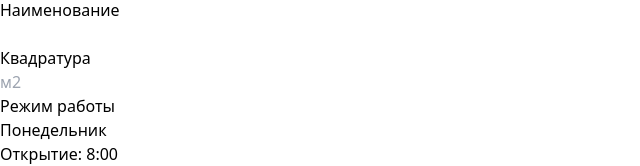
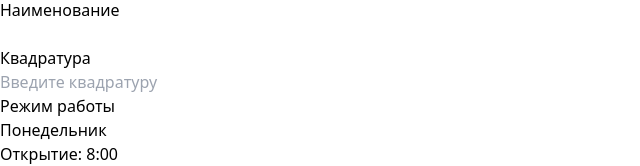
Before and after one commit to mamuranumonovna/Billz_Exam_7, a React (Vite) app: page /magazin/magazin in a window 1280 px wide. Shown: the part 433-599 px from the top of the page, without its empty margins (0-640 px from the left). Built offline with nearby package versions, Linux system fonts and the light colour scheme.

Commit message:
dark mode

```diff
--- a/src/pages/Magazin.jsx
+++ b/src/pages/Magazin.jsx
@@ -14,7 +14,7 @@ export default function Magazin() {
       <div className='flex items-center gap-8 relative mt-9 mb-9 '>
       <form >
         <img src={search} alt="search" className='absolute left-4 top-[19px]' />
-        <input className='px-11 py-4 rounded-s-2xl rounded-e-2xl  bg-slate-50 focus:outline-none placeholder:font-semibold w-[890px]'
+        <input className={`px-11 py-4 rounded-s-2xl rounded-e-2xl   focus:outline-none placeholder:font-semibold w-[890px] ${theme==='dark' ? 'bg-gray-700':'bg-slate-50'} `}
         type="text"
         name='search'
         placeholder='Название магазина'
--- a/src/pages/StoreRivera.jsx
+++ b/src/pages/StoreRivera.jsx
@@ -28,8 +28,7 @@ export default function StoreRivera() {
         setStore,
         store,
         handleSave,
-        setList,
-        list
+        theme
 
 }=useGlobalContext()
 
@@ -42,11 +41,11 @@ export default function StoreRivera() {
             <button onClick={addPage2} className='px-3.5 py-2.5 bg-slate-100 border rounded-full'>
             <img  src={leftIcon} />
             </button>
-            <h1 className='font-semibold text-4xl'><span className='text-gray-200 '>Магазин</span> Store Riviera</h1>
+            <h1 className={`font-semibold text-4xl ${theme==='dark'?'text-white':'text-black'}`}><span className={`${theme==='dark'?'text-gray-50':'text-gray-300'}`}>Магазин</span> Store Riviera</h1>
             </div>
             <div className='flex gap-4'>
-            <button className='px-5 py-4 bg-slate-100 rounded-s-2xl rounded-e-2xl text-gray-400 font-semibold'>Сбросить</button>
-            <button onClick={handleSave} className='px-5 py-4 bg-slate-100 rounded-s-2xl rounded-e-2xl text-gray-400 font-semibold'>Сохранить</button>
+            <button className={`${theme==='dark' ? 'bg-gray-700':'bg-slate-100'} px-5 py-4  rounded-s-2xl rounded-e-2xl text-gray-400 font-semibold`}>Сбросить</button>
+            <button onClick={handleSave} className={`px-5 py-4 bg-slate-100 rounded-s-2xl rounded-e-2xl text-gray-400 font-semibold ${theme==='dark' ? 'bg-gray-700':'bg-slate-100'}`}>Сохранить</button>
             </div>
         </div>
         <hr />
@@ -58,7 +57,7 @@ export default function StoreRivera() {
                 <div className='flex gap-9 text-xl'>
                   <div className=''>
                     <h1 className='text-gray-500 font-semibold'>Наименование</h1>
-                    <input type="text"  className='focus:outline-none mt-3 px-8 w-[410px] border hover:border-blue-600 py-4 rounded-s-2xl rounded-e-2xl bg-slate-100'
+                    <input type="text"  className={`focus:outline-none mt-3 px-8 w-[410px] border hover:border-blue-600 py-4 rounded-s-2xl rounded-e-2xl bg-slate-100 ${theme==='dark' ? 'bg-gray-700':'bg-slate-100'} `}
                     name='store'
                     value={store}
                     onChange={(e)=>{setStore(e.target.value)}}
@@ -66,9 +65,9 @@ export default function StoreRivera() {
                   </div>
                   <div className=''>
                     <h1 className='text-gray-500 font-semibold'>Квадратура</h1>
-                    <input className='focus:outline-none border hover:border-blue-600 mt-3 px-8 w-[410px] py-4 rounded-s-2xl rounded-e-2xl bg-slate-100 placeholder:text-right'
+                    <input className={`focus:outline-none border hover:border-blue-600 mt-3 px-8 w-[410px] py-4 rounded-s-2xl rounded-e-2xl bg-slate-100 placeholder:text-right ${theme==='dark' ? 'bg-gray-700':'bg-slate-100'}`}
                      type="text"
-                     placeholder='м2'
+                     placeholder='Введите квадратуру                          м2'
                     />
                   </div>
                 </div>
@@ -76,7 +75,7 @@ export default function StoreRivera() {
                 <div className='font-semibold text-xl'>
             <h1 className='text-gray-500 text-xl mt-8 mb-4'>Режим работы</h1>
                 <div className=''>
-                  <div className='flex items-center justify-between border mt-4 bg-slate-100 px-4 py-2.5 w-[855px] rounded-s-2xl rounded-e-2xl hover:border-blue-600'>
+                  <div className={`flex items-center justify-between border mt-4 bg-slate-100 px-4 py-2.5 w-[855px] rounded-s-2xl rounded-e-2xl hover:border-blue-600 ${theme==='dark' ? 'bg-gray-700':'bg-slate-100'}`}>
                     <h1 className='text-gray-500 w-36'>Понедельник</h1>
                     <div className='flex gap-20  mx-auto text-gray-400'>
                     <h1>Открытие: 8:00</h1>
@@ -103,7 +102,7 @@ export default function StoreRivera() {
              </div>
              </button>
                 </div>
-                <div className='flex items-center justify-between border mt-4 bg-slate-100 px-4 py-2.5 w-[855px] rounded-s-2xl rounded-e-2xl hover:border-blue-600'>
+                <div className={`flex items-center justify-between border mt-4 bg-slate-100 px-4 py-2.5 w-[855px] rounded-s-2xl rounded-e-2xl hover:border-blue-600 ${theme==='dark' ? 'bg-gray-700':'bg-slate-100'}`}>
                     <h1 className='text-gray-500 w-36 '>Вторник</h1>
                     <div className='flex gap-20   text-gray-400'>
                     <h1>Открытие: 8:00</h1>
@@ -130,7 +129,7 @@ export default function StoreRivera() {
                     </div>
                     </button>
                      </div>
-                    <div className='flex items-center justify-between border mt-4 bg-slate-100 px-4 py-2.5 w-[855px] rounded-s-2xl rounded-e-2xl hover:border-blue-600'>
+                    <div className={`flex items-center justify-between border mt-4 bg-slate-100 px-4 py-2.5 w-[855px] rounded-s-2xl rounded-e-2xl hover:border-blue-600 ${theme==='dark' ? 'bg-gray-700':'bg-slate-100'}`}>
                     <h1 className='text-gray-500 w-36 '>Среда</h1>
                     <div className='flex gap-20  text-gray-400'>
                     <h1>Открытие: 8:00</h1>
@@ -156,7 +155,7 @@ export default function StoreRivera() {
         </div>
                     </button>
                 </div>
-                <div className='flex items-center justify-between border mt-4 bg-slate-100 px-4 py-2.5 w-[855px] rounded-s-2xl rounded-e-2xl hover:border-blue-600'>
+                <div className={`flex items-center justify-between border mt-4 bg-slate-100 px-4 py-2.5 w-[855px] rounded-s-2xl rounded-e-2xl hover:border-blue-600 ${theme==='dark' ? 'bg-gray-700':'bg-slate-100'}`}>
                     <h1 className='text-gray-500 w-36 '>Четверг</h1>
                     <div className='flex gap-20  text-gray-400'>
                     <h1>Открытие: 8:00</h1>
@@ -182,7 +181,7 @@ export default function StoreRivera() {
         </div>
                     </button>
                 </div>
-                <div className='flex items-center justify-between border mt-4 bg-slate-100 px-4 py-2.5 w-[855px] rounded-s-2xl rounded-e-2xl hover:border-blue-600'>
+                <div className={`flex items-center justify-between border mt-4 bg-slate-100 px-4 py-2.5 w-[855px] rounded-s-2xl rounded-e-2xl hover:border-blue-600 ${theme==='dark' ? 'bg-gray-700':'bg-slate-100'}`}>
                     <h1 className='text-gray-500 w-36 '>Пятница</h1>
                     <div className='flex gap-20  text-gray-400'>
                     <h1>Открытие: 8:00</h1>
@@ -208,7 +207,7 @@ export default function StoreRivera() {
         </div>
                     </button>
                 </div>
-                <div className='flex items-center justify-between border mt-4 bg-slate-100 px-4 py-2.5 w-[855px] rounded-s-2xl rounded-e-2xl hover:border-blue-600'>
+                <div className={`flex items-center justify-between border mt-4 bg-slate-100 px-4 py-2.5 w-[855px] rounded-s-2xl rounded-e-2xl hover:border-blue-600 ${theme==='dark' ? 'bg-gray-700':'bg-slate-100'}`}>
                     <h1 className='text-gray-500 w-36 '>Суббота</h1>
                     <div className='flex gap-20  text-gray-400'>
                     <h1>Открытие: 8:00</h1>
@@ -234,7 +233,7 @@ export default function StoreRivera() {
         </div>
                     </button>
                 </div>
-                <div className='flex items-center justify-between border mt-4 bg-slate-100 px-4 py-2.5 w-[855px] rounded-s-2xl rounded-e-2xl hover:border-blue-600'>
+                <div className={`flex items-center justify-between border mt-4 bg-slate-100 px-4 py-2.5 w-[855px] rounded-s-2xl rounded-e-2xl hover:border-blue-600 ${theme==='dark' ? 'bg-gray-700':'bg-slate-100'}`}>
                     <h1 className='text-gray-500 w-36 '>Воскресенье</h1>
                     <div className='flex gap-20  text-gray-400'>
                     <h1>Открытие: 8:00</h1>
@@ -275,9 +274,9 @@ export default function StoreRivera() {
                         <h1>Статус</h1>
                     </div>
                     <hr className='w-[855px]' />
-                    <div className=' border mt-4 bg-slate-100 px-4 py-2.5 w-[855px] rounded-s-2xl rounded-e-2xl hover:border-blue-600'>
-                  <div className='flex items-center justify-between w-[725px]'>
-                  <h1 className='text-gray-500 text-xl font-semibold '>Cashbox Riviera</h1>
+                    <div className={`border mt-4 bg-slate-100 px-4 py-2.5 w-[855px] rounded-s-2xl rounded-e-2xl hover:border-blue-600 ${theme==='dark' ? 'bg-gray-700':'bg-slate-100'}`}>
+                  <div className={`flex items-center justify-between w-[725px] `}>
+                  <h1 className={`text-gray-500 text-xl font-semibold `}>Cashbox Riviera</h1>
 
                    <button className=' px-2 py-2'>
                    <div className="relative flex flex-col items-center justify-center overflow-hidden">
@@ -329,7 +328,7 @@ export default function StoreRivera() {
           <div key={index} className='relative'>
             <input
               type="text"
-              className='border w-[320px] px-4 py-4 bg-slate-100 focus:outline-none rounded-s-2xl rounded-e-2xl placeholder:font-semibold text-xl hover:border-blue-600'
+              className={`border w-[320px] px-4 py-4 bg-slate-100 focus:outline-none rounded-s-2xl rounded-e-2xl placeholder:font-semibold text-xl hover:border-blue-600  ${theme==='dark' ? 'bg-gray-700':'bg-slate-100'}`}
               placeholder={`+998 (--) --- -- -- `}
               value={phoneNumber}
               onChange={(e) => handleChange(index, e.target.value)}
@@ -346,7 +345,7 @@ export default function StoreRivera() {
           </div>
         ))}
                 </div>
-                    <button className=' border w-[320px] px-3 py-4 bg-slate-100 mt-4 rounded-s-2xl rounded-e-2xl text-blue-500 font-semibold text-xl hover:border-blue-600' onClick={addInput}>
+                    <button className={`border w-[320px] px-3 py-4 bg-slate-100 mt-4 rounded-s-2xl rounded-e-2xl text-blue-500 font-semibold text-xl hover:border-blue-600 ${theme==='dark' ? 'bg-gray-700':'bg-slate-100'}`} onClick={addInput}>
                         + Добавить телефон
                    </button>
                 </form>
@@ -357,21 +356,21 @@ export default function StoreRivera() {
                 <div className='flex gap-11 mt-11'>
                 <div className='w-80'>
                    <h1 className='font-semibold text-gray-500 mb-4 text-xl'>Facebook</h1>
-                        <input type="text" className='border w-full px-3 py-4 bg-slate-100 focus:outline-none rounded-s-2xl rounded-e-2xl placeholder:font-semibold text-xl hover:border-blue-600'
+                        <input type="text" className={`border w-full px-3 py-4 bg-slate-100 focus:outline-none rounded-s-2xl rounded-e-2xl placeholder:font-semibold text-xl hover:border-blue-600 ${theme==='dark' ? 'bg-gray-700':'bg-slate-100'} `}
                         placeholder='Название страницы'/>
 
                    <h1 className='font-semibold text-gray-500 mb-4 mt-8 text-xl'> Telegram</h1>
-                    <input type="text" className='border w-full px-3 py-4 bg-slate-100 focus:outline-none rounded-s-2xl rounded-e-2xl placeholder:font-semibold text-xl hover:border-blue-600'
+                    <input type="text" className={`border w-full px-3 py-4 bg-slate-100 focus:outline-none rounded-s-2xl rounded-e-2xl placeholder:font-semibold text-xl hover:border-blue-600 ${theme==='dark' ? 'bg-gray-700':'bg-slate-100'} `}
                     placeholder='@ Юзернейм'/>
 
                 </div>
                 <div className='w-80'>
                     <h1 className='font-semibold text-gray-500 mb-4 text-xl'>Instagram</h1>
-                        <input type="text" className='border w-full px-3 py-4 bg-slate-100 focus:outline-none rounded-s-2xl rounded-e-2xl placeholder:font-semibold text-xl hover:border-blue-600'
+                        <input type="text" className={`border w-full px-3 py-4 bg-slate-100 focus:outline-none rounded-s-2xl rounded-e-2xl placeholder:font-semibold text-xl hover:border-blue-600 ${theme==='dark' ? 'bg-gray-700':'bg-slate-100'} `}
                         placeholder='@ Юзернейм'/>
 
                     <h1 className='font-semibold text-gray-500 mb-4 mt-8 text-xl'>Сайт</h1>
-                        <input type="text" className='border w-full px-3 py-4 bg-slate-100 focus:outline-none rounded-s-2xl rounded-e-2xl placeholder:font-semibold text-xl hover:border-blue-600'
+                        <input type="text" className={`border w-full px-3 py-4 bg-slate-100 focus:outline-none rounded-s-2xl rounded-e-2xl placeholder:font-semibold text-xl hover:border-blue-600 ${theme==='dark' ? 'bg-gray-700':'bg-slate-100'}`}
                         placeholder='Ссылка на сайт'
                         />
 
@@ -395,20 +394,20 @@ export default function StoreRivera() {
                 </div>
                 <div className=''>
                     <h1 className='text-gray-500 font-semibold mb-4 '>Юридическое название компании</h1>
-                    <input type="text" className='border w-[410px] px-4 py-4 rounded-s-2xl rounded-e-2xl bg-slate-100 focus:outline-none placeholder:font-semibold placeholder:text-xl placeholder:text-gray-400 hover:border-blue-600'
+                    <input type="text" className={`border w-[410px] px-4 py-4 rounded-s-2xl rounded-e-2xl bg-slate-100 focus:outline-none placeholder:font-semibold placeholder:text-xl placeholder:text-gray-400 hover:border-blue-600 ${theme==='dark' ? 'bg-gray-700':'bg-slate-100'} `}
                     placeholder='Введите название' />
                 </div>
                 </div>
                 <div className='w-[855px]'>
                     <h1 className='font-semibold text-gray-500 mb-4 mt-8 text-xl'>Юридический адрес</h1>
-                    <input type="text" className='bg-slate-100 px-4 py-4 w-full rounded-s-2xl rounded-e-2xl border focus:outline-none placeholder:font-semibold placeholder:text-xl placeholder:text-gray-400 hover:border-blue-600'
+                    <input type="text" className={`bg-slate-100 px-4 py-4 w-full rounded-s-2xl rounded-e-2xl border focus:outline-none placeholder:font-semibold placeholder:text-xl placeholder:text-gray-400 hover:border-blue-600 ${theme==='dark' ? 'bg-gray-700':'bg-slate-100'}`}
                     placeholder='Город, район, улица, дом' />
                     <div className='flex gap-8 mt-8'>
-                        <div className='w-full border px-4 py-4 flex justify-between rounded-s-2xl rounded-e-2xl bg-slate-100 hover:border-blue-600'>
+                        <div className={`w-full border px-4 py-4 flex justify-between rounded-s-2xl rounded-e-2xl bg-slate-100 hover:border-blue-600 ${theme==='dark' ? 'bg-gray-700':'bg-slate-100'}`}>
                             <h1 className='text-xl font-semibold text-gray-500'>Узбекистан</h1>
                             <img src={arrow}alt="Arrow" className='rotate-[-90deg]'/>
                         </div>
-                        <input type="text" className='px-4 py-4 border w-full rounded-s-2xl rounded-e-2xl bg-slate-100 focus:outline-none placeholder:font-semibold placeholder:text-xl placeholder:text-gray-400 hover:border-blue-600'
+                        <input type="text" className={`px-4 py-4 border w-full rounded-s-2xl rounded-e-2xl bg-slate-100 focus:outline-none placeholder:font-semibold placeholder:text-xl placeholder:text-gray-400 hover:border-blue-600 ${theme==='dark' ? 'bg-gray-700':'bg-slate-100'}`}
                         placeholder='Введите почтовый индекс'
                         />
                     </div>
@@ -420,7 +419,7 @@ export default function StoreRivera() {
                          <div key={index} className='relative'>
                         <input
                          type="text"
-                             className={`border-b-[1px] w-full rounded-t-2xl rounded-b-2xl  px-4 py-4 bg-slate-100 focus:outline-none placeholder:font-semibold placeholder:text-xl placeholder:text-gray-400 mb-8`}
+                             className={`border hover:border-blue-600 w-full rounded-t-2xl rounded-b-2xl  px-4 py-4 bg-slate-100 focus:outline-none placeholder:font-semibold placeholder:text-xl placeholder:text-gray-400 mb-8 ${theme==='dark' ? 'bg-gray-700':'bg-slate-100'}`}
                              placeholder='Введите банковский счет'
                              value={account}
                             onChange={(e) => handleChange2(index, e.target.value)}
@@ -438,12 +437,12 @@ export default function StoreRivera() {
                         ))
 
                         }
-                         <input type="text" className='border-t-[1px] focus:outline-none w-full rounded-t-2xl  rounded-b-2xl px-4 py-4 bg-slate-100  placeholder:font-semibold placeholder:text-xl placeholder:text-gray-400'
+                         <input type="text" className={`border hover:border-blue-600 focus:outline-none w-full rounded-t-2xl  rounded-b-2xl px-4 py-4 bg-slate-100  placeholder:font-semibold placeholder:text-xl placeholder:text-gray-400 ${theme==='dark' ? 'bg-gray-700':'bg-slate-100'}`}
                         placeholder='Название банка и филиал'
                         />
 
                     </form>
-                    <button onClick={addInput2} className='mt-8 w-full px-4 py-4 bg-slate-100 rounded-s-2xl rounded-e-2xl text-gray-400 font-semibold text-xl hover:border-blue-600 border'>+ Добавить еще один банковский счет</button>
+                    <button onClick={addInput2} className={`mt-8 w-full px-4 py-4 bg-slate-100 rounded-s-2xl rounded-e-2xl text-gray-400 font-semibold text-xl hover:border-blue-600 border ${theme==='dark' ? 'bg-gray-700':'bg-slate-100'}`}>+ Добавить еще один банковский счет</button>
                 </div>
             </div>
 
```
Also changed, not shown: src/App.jsx (+9 -5 lines), src/components/ProtectedRoute.jsx (added, +15 -0 lines), src/pages/Error.jsx (added, +7 -0 lines).
